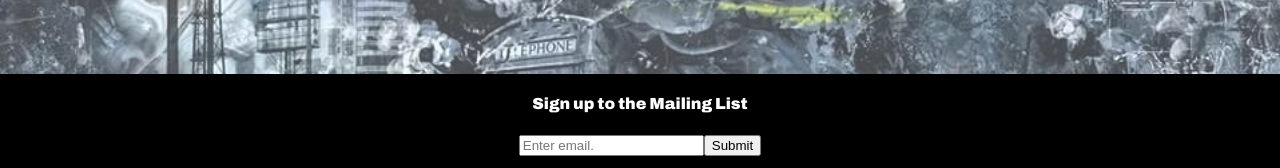
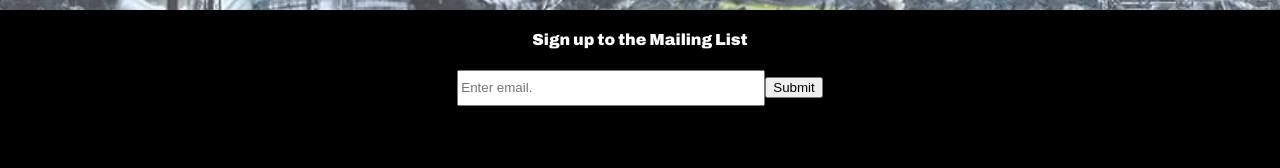
Before and after one commit to neilchadders/skylights-v1, a React (Create React App) app: page / in a window 1280 px wide. Shown: the part 630-798 px from the top of the page. Built offline with nearby package versions, Linux system fonts and the light colour scheme; the HTML template or start-up script is replaced by a standard one.

Commit message:
add padding to footer and increase input bar

```diff
--- a/src/components/Footer/footer.styles.css
+++ b/src/components/Footer/footer.styles.css
@@ -2,7 +2,7 @@
     position: fixed;
     bottom: 0;
     width: 100%;
-    height: 6em;
+    height: 10em;
     background-color: black;
     text-align: center;
 }
@@ -12,7 +12,11 @@
     font-family: 'Archivo';
 }
 
-.input {}
+.input {
+    height: 30px;
+    width: 300px;
+    margin-bottom: 160px;
+}
 
 .input[type=email] {
     color: black;
```
